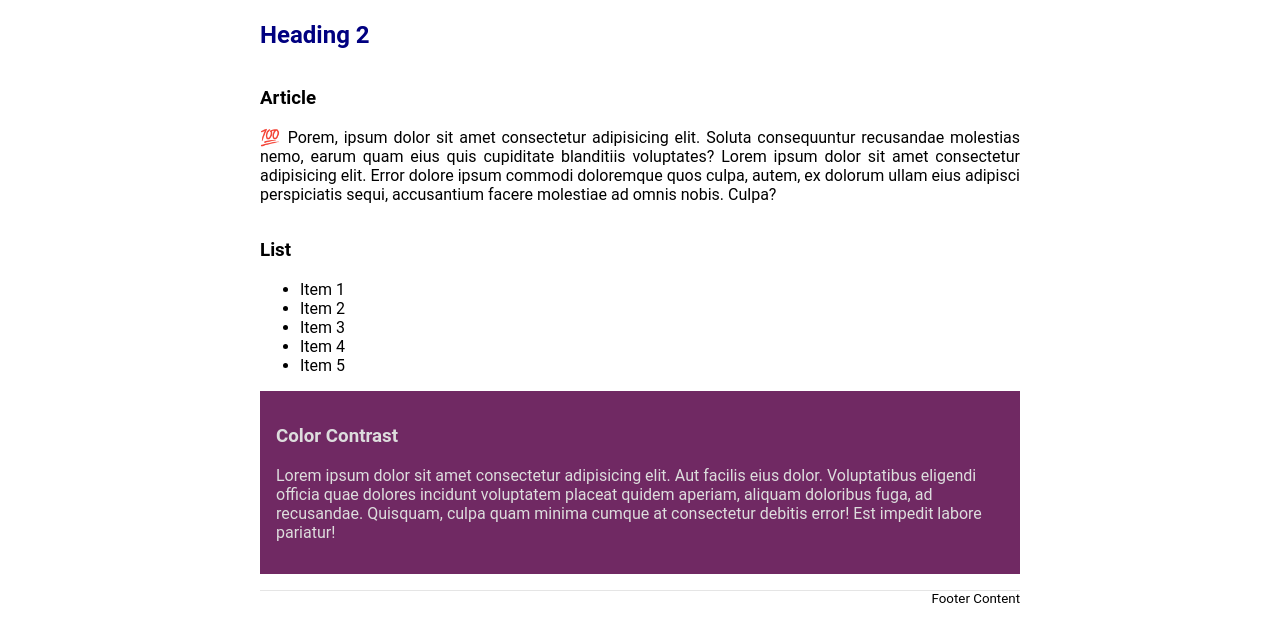
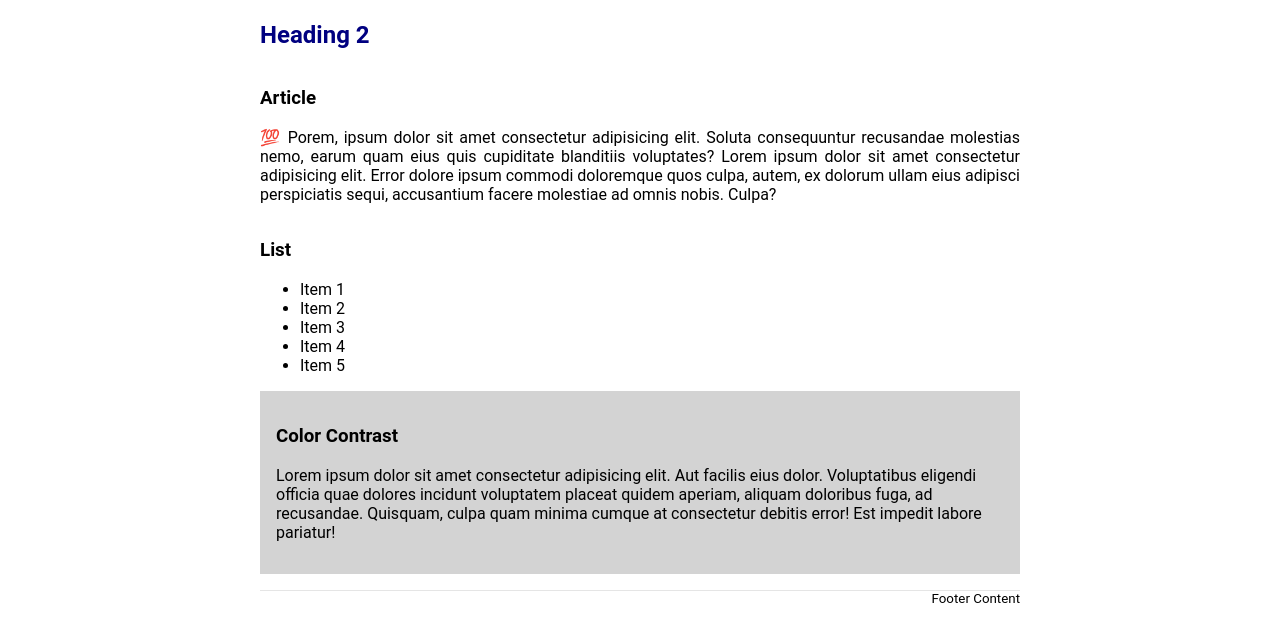
Before and after one commit to Wurby/WDD-230, a plain HTML site: page week2/design.html in a window 1280 px wide. Shown: the part 176-800 px from the top of the page. Drawn offline with Linux system fonts and the light colour scheme.

Commit message:
FAVico and co

```diff
--- a/week2/styles/styles.css
+++ b/week2/styles/styles.css
@@ -46,8 +46,7 @@ article p {
 }
 
 .callout {
-  color: #ddd;
-  background-color: #702963;
+  background-color: lightgrey;
   padding: 1rem;
 }
 
```
Also changed, not shown: index.html (+1 -0 lines), favicon.ico (added).
